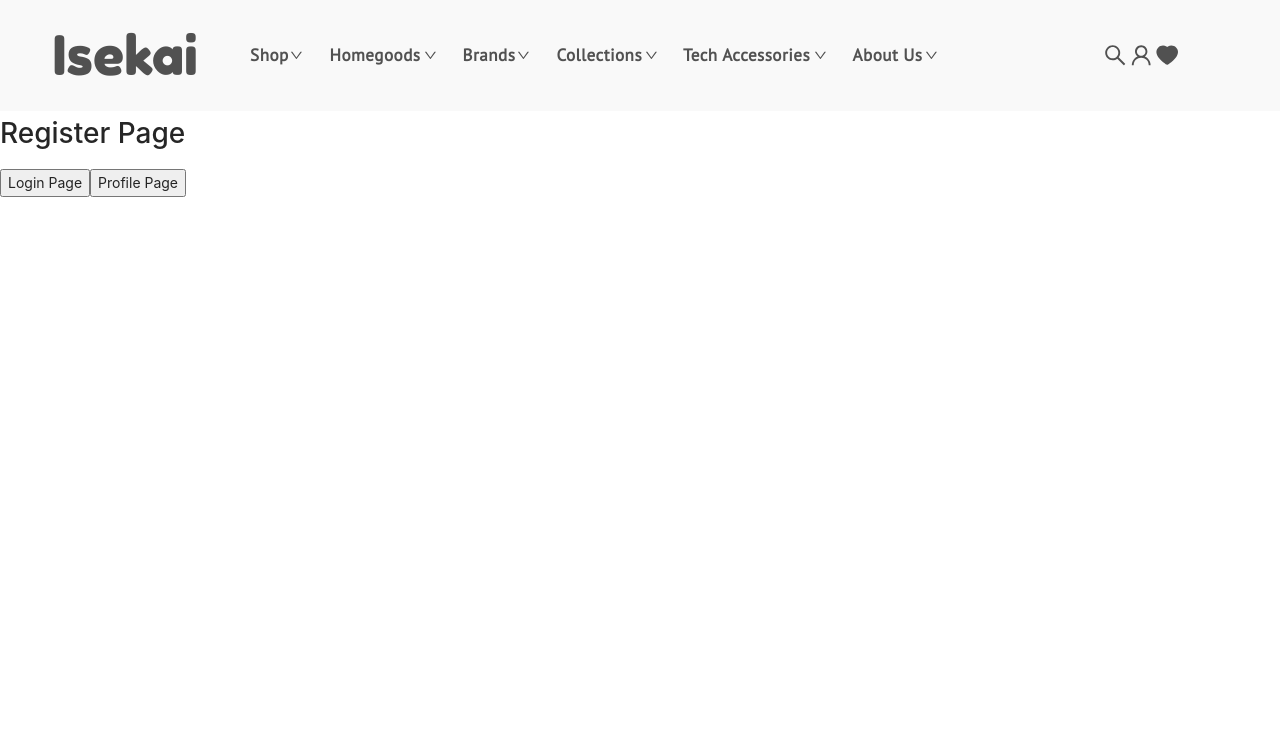
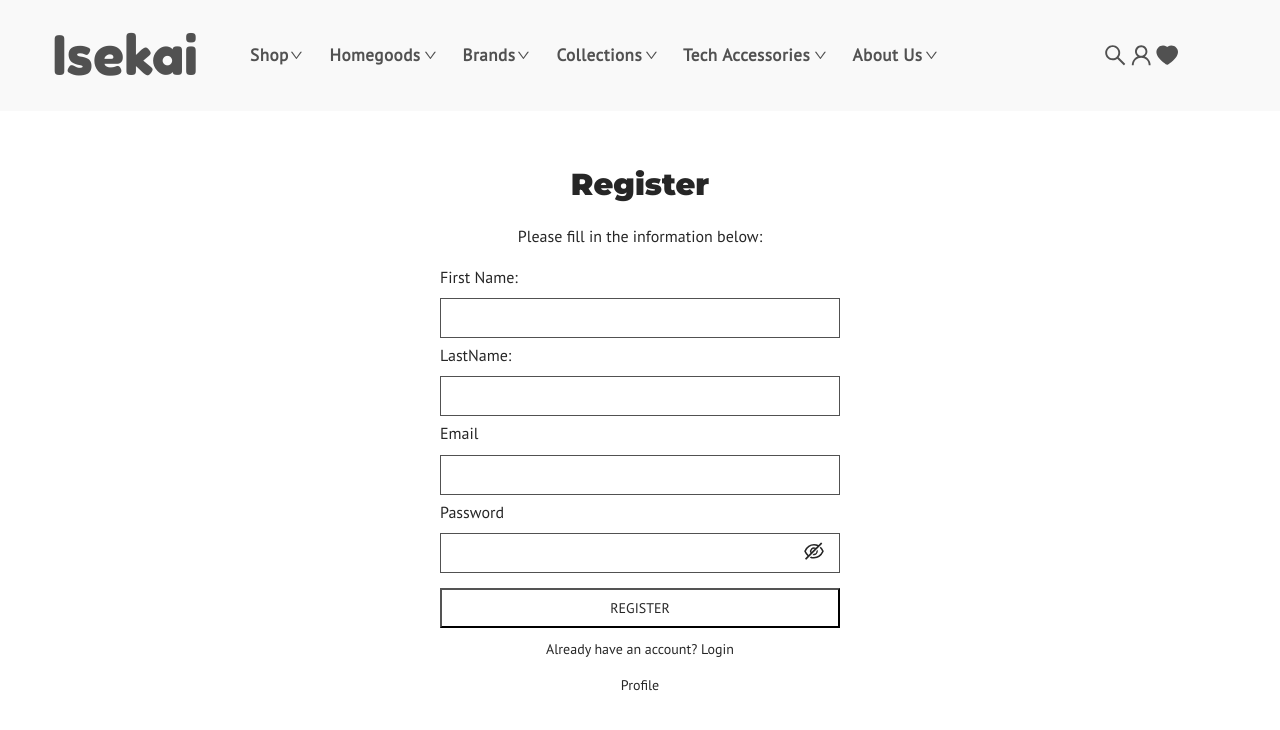
Before and after one commit to Sairoden/isekai, a React (Create React App) app: page /register in a window 1280 px wide. Shown: the top 730 px of the page. Built offline with nearby package versions, Linux system fonts and the light colour scheme; a web font is replaced by a local one.

Commit message:
add register page with css

```diff
--- a/src/components/User/Register/Register.js
+++ b/src/components/User/Register/Register.js
@@ -1,15 +1,89 @@
+import React, { useState } from "react";
 import { Link } from "react-router-dom";
+import "../../css/style.css";
+
+import { EyeInvisibleOutlined, EyeOutlined } from "@ant-design/icons";
 
 const Register = () => {
+  const [PasswordType, setPasswordType] = useState("password");
+
+  function togglePasswordType() {
+    if (PasswordType === "password") {
+      setPasswordType("text");
+    } else {
+      setPasswordType("password");
+    }
+  }
+
   return (
-    <div>
-      <h1>Register Page</h1>
-      <Link to="/login">
-        <button>Login Page</button>
-      </Link>
-      <Link to="/profile">
-        <button>Profile Page</button>
-      </Link>
+    <div className="register">
+      <h1 className="heading">Register</h1>
+      <p className="sub-heading">Please fill in the information below:</p>
+      <form>
+        <div className="bundle">
+          <div>
+            <label htmlFor="first-name">
+              <h3 className="label">First Name:</h3>
+            </label>
+          </div>
+          <input type="text" id="first-name" required />
+        </div>
+        <div className="bundle">
+          <div>
+            <label htmlFor="last-name">
+              <h3 className="label">LastName:</h3>
+            </label>
+          </div>
+          <input type="text" id="last-name" required />
+        </div>
+        <div className="bundle">
+          <div>
+            <label htmlFor="email">
+              <h3 className="label">Email</h3>
+            </label>
+          </div>
+          <input type="email" id="email" required />
+        </div>
+        <div className="bundle">
+          <div>
+            <label htmlFor="password">
+              <h3 className="label">Password</h3>
+            </label>
+          </div>
+          <div className="password-holder">
+            <input
+              type={PasswordType}
+              id="password"
+              className="input-password"
+              required
+            />
+            <button type="button" onClick={togglePasswordType}>
+              {PasswordType === "password" ? (
+                <EyeInvisibleOutlined
+                  style={{ fontSize: "20px" }}
+                  className="hide-password"
+                />
+              ) : (
+                <EyeOutlined
+                  style={{ fontSize: "20px" }}
+                  className="show-password"
+                />
+              )}
+            </button>
+          </div>
+        </div>
+        <button className="submit-btn">REGISTER</button>
+      </form>
+      <div>
+        <p>
+          Already have an account? <Link to="/login">Login</Link>
+        </p>
+      </div>
+      <div>
+        <p>
+          <Link to="/profile">Profile</Link>
+        </p>
+      </div>
     </div>
   );
 };
--- a/src/components/css/style.css
+++ b/src/components/css/style.css
@@ -5,6 +5,19 @@
 .profile {
   margin: 0 auto;
   padding: 50px 75px;
+}
+.login,
+.register {
+  padding: 50px 0;
+  margin: auto;
+  width: 50vw;
+
+  display: flex;
+  flex-direction: column;
+  justify-content: center;
+  align-items: center;
+
+  font-family: "PT Sans", sans-serif;
 }
 /* flex */
 .flex-c {
@@ -38,9 +51,13 @@
 .label {
   font-size: 1rem;
 }
+.bundle {
+  margin-bottom: 5px;
+}
 .text-center {
   text-align: center;
 }
+
 /* about */
 .about {
   height: 60vh;
@@ -137,7 +154,51 @@
 .carousel .button .icon {
   font-size: 50px;
 }
-
+/* login */
+.login {
+  padding: 50px 0;
+  height: calc(100vh - 111.1);
+}
+.register {
+  padding: 25px 0;
+}
+.login form,
+.register form {
+  width: 50vh;
+}
+.login input,
+.register input {
+  width: 100%;
+  height: 40px;
+  padding: 0 10px;
+  border: 1px solid #515151;
+}
+.login a {
+  color: #40a9ff;
+}
+.login a:hover {
+  color: black;
+}
+.password-holder {
+  position: relative;
+  height: 40px;
+}
+.password-holder button {
+  position: absolute;
+  top: 50%;
+  right: 10px;
+  transform: translate(0, -50%);
+  cursor: pointer;
+  border: none;
+  background-color: transparent;
+}
+/* profile */
+.profile .col:first-child {
+  width: 65%;
+}
+.profile .col:last-child {
+  width: 25%;
+}
 @media screen and (max-width: 768px) {
   .about,
   .categories {
```
